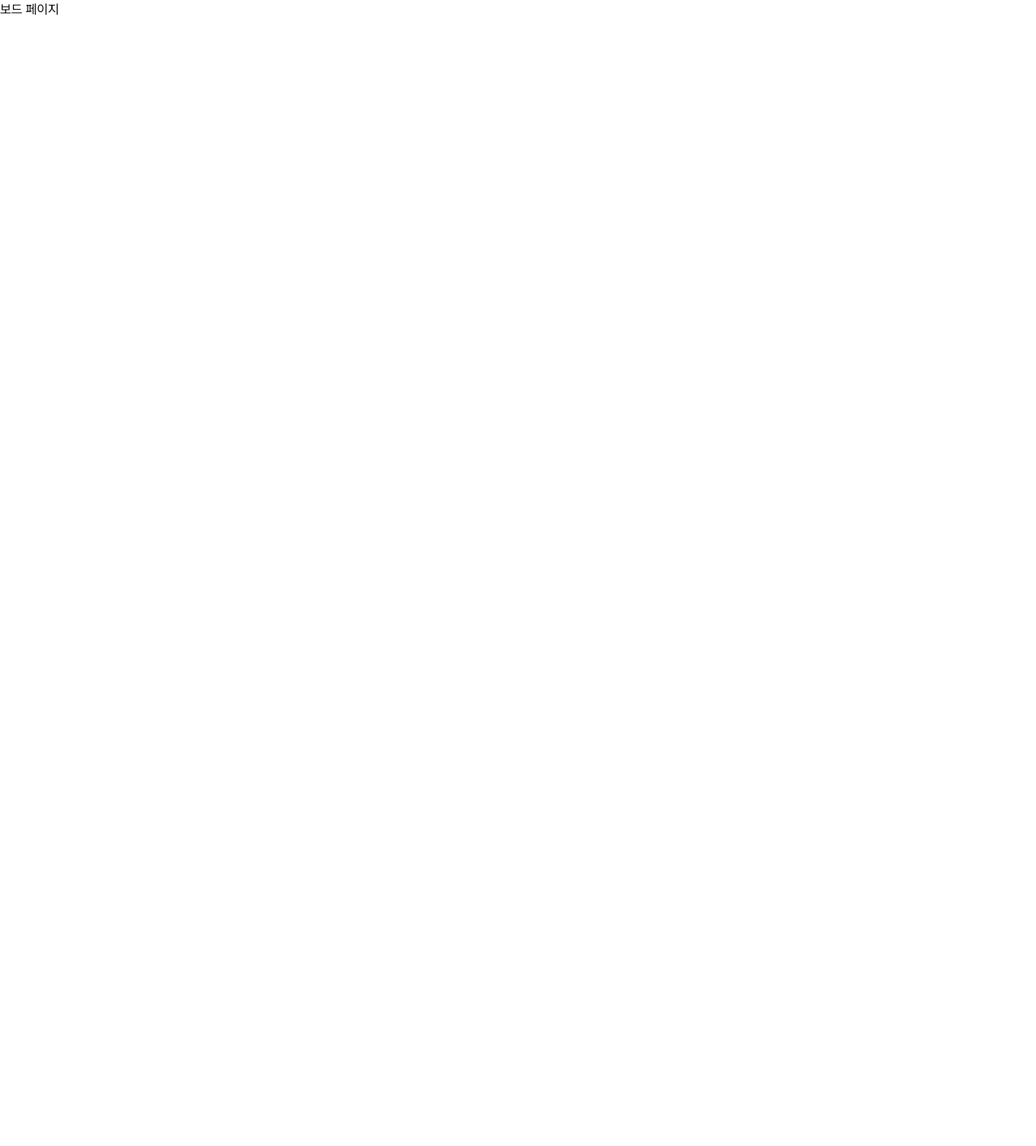
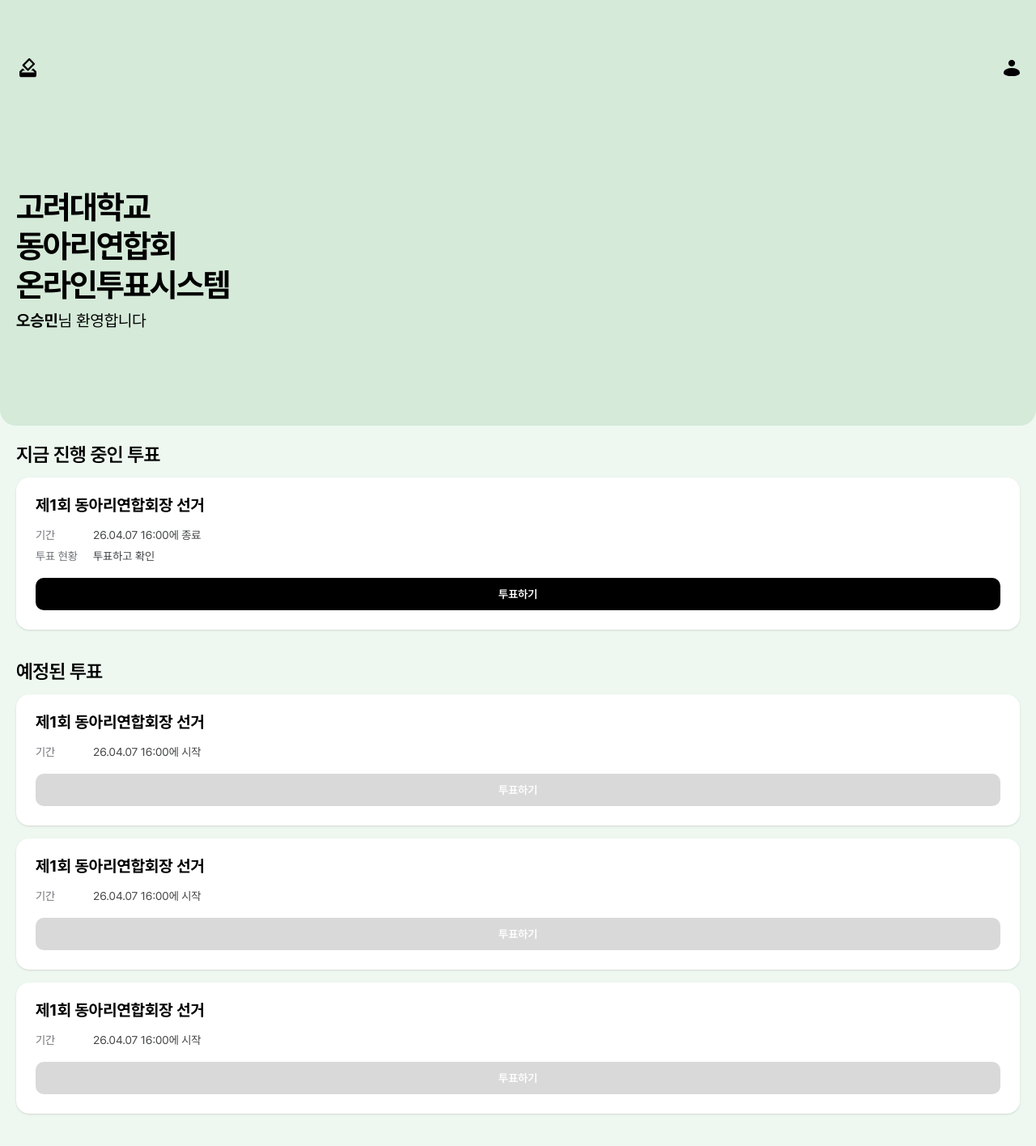
Before and after one commit to kucc/KU_Club_Association_E-Voting_Frontend, a Next.js app: page /board in a window 1280 px wide. Shown: the top 1416 px of the page at 81% size. Before the commit the page ends 800 px from the top, so only its background shows below. Built offline with nearby package versions, Linux system fonts and the light colour scheme.

Commit message:
홈_일반회원 작업 완료

```diff
--- a/app/(members)/board/page.tsx
+++ b/app/(members)/board/page.tsx
@@ -1,7 +1,260 @@
-export default function Page() {
+import { Sans } from '@/app/ui/sans';
+
+export default function BoardPage() {
   return (
-    <div>
-      <h1>보드 페이지</h1>
+    <div className="min-h-screen bg-voting-mint-high pb-[80px]">
+      {/* --- 1. 상단 민트색 헤더 섹션 --- */}
+      <section className="flex h-[526px] w-full flex-col rounded-b-[20px] bg-voting-mint">
+        {/* 아이콘 영역 */}
+        <div className="mt-[62px] flex h-[44px] w-full items-center justify-between gap-[12px] px-[20px]">
+          {/* 로고 아이콘 자리 (왼쪽 투표 모양) */}
+          <svg
+            width="28"
+            height="28"
+            viewBox="0 0 28 28"
+            fill="none"
+            xmlns="http://www.w3.org/2000/svg"
+          >
+            <path
+              d="M21.5 14.8349H20.7067L18.3733 17.1682H20.6017L22.6667 19.5016H6.33333L8.41 17.1682H10.8017L8.46833 14.8349H7.5L4 18.3349V23.0016C4 23.6204 4.24583 24.2139 4.68342 24.6515C5.121 25.0891 5.71449 25.3349 6.33333 25.3349H22.6667C23.2855 25.3349 23.879 25.0891 24.3166 24.6515C24.7542 24.2139 25 23.6204 25 23.0016V18.3349L21.5 14.8349ZM20.3333 8.94323L14.5583 14.7182L10.4167 10.5882L16.2033 4.81323L20.3333 8.94323ZM15.3867 2.3399L7.955 9.77157C7.84685 9.8795 7.76104 10.0077 7.7025 10.1488C7.64395 10.29 7.61382 10.4413 7.61382 10.5941C7.61382 10.7469 7.64395 10.8982 7.7025 11.0393C7.76104 11.1804 7.84685 11.3086 7.955 11.4166L13.73 17.1682C14.185 17.6466 14.92 17.6466 15.375 17.1682L22.795 9.77157C22.9032 9.66363 22.989 9.53543 23.0475 9.39429C23.1061 9.25316 23.1362 9.10186 23.1362 8.94907C23.1362 8.79627 23.1061 8.64497 23.0475 8.50384C22.989 8.3627 22.9032 8.2345 22.795 8.12657L17.02 2.35157C16.9147 2.24143 16.7884 2.15357 16.6486 2.09318C16.5087 2.03279 16.3581 2.00112 16.2058 2.00003C16.0535 1.99894 15.9025 2.02846 15.7617 2.08685C15.621 2.14523 15.4935 2.23128 15.3867 2.3399Z"
+              fill="black"
+            />
+          </svg>
+
+          {/* 프로필 아이콘 자리 (오른쪽 프로필 이미지) */}
+          <svg
+            width="20"
+            height="20"
+            viewBox="0 0 20 20"
+            fill="none"
+            xmlns="http://www.w3.org/2000/svg"
+          >
+            <path
+              d="M14.1304 4.08602C14.1304 6.34267 12.2812 8.17204 10 8.17204C7.71882 8.17204 5.86957 6.34267 5.86957 4.08602C5.86957 1.82937 7.71882 0 10 0C12.2812 0 14.1304 1.82937 14.1304 4.08602Z"
+              fill="black"
+            />
+            <path
+              d="M20 16.129C20 19.0847 13.9404 20 10.1557 20C6.3711 20 0 19.0847 0 16.129C0 13.1734 3.32174 10.1075 10 10.1075C16.6783 10.1075 20 13.1734 20 16.129Z"
+              fill="black"
+            />
+          </svg>
+        </div>
+
+        {/* 타이틀 및 환영문구 영역 */}
+        <div className="mt-[116px] flex h-[198px] w-full flex-col items-start justify-center gap-[10px] px-[20px] py-[10px]">
+          <Sans.T400
+            as="h1"
+            bold
+            color="black"
+          >
+            <span className="block leading-[48px] tracking-[-0.04em]">
+              {'고려대학교\n동아리연합회\n온라인투표시스템'}
+            </span>
+          </Sans.T400>
+
+          <div>
+            <Sans.T200
+              as="span"
+              bold
+              color="black"
+            >
+              오승민
+            </Sans.T200>
+            <Sans.T200
+              as="span"
+              color="black"
+            >
+              님 환영합니다
+            </Sans.T200>
+          </div>
+        </div>
+      </section>
+
+      <main className="flex w-full flex-col gap-[40px] px-[20px] py-[24px]">
+        {/* --- 2. 지금 진행 중인 투표 섹션 --- */}
+        <section className="flex flex-col gap-[16px]">
+          <Sans.T240
+            as="h2"
+            color="black"
+          >
+            <span className="font-semibold tracking-[-0.02em]">
+              지금 진행 중인 투표
+            </span>
+          </Sans.T240>
+
+          <div className="flex flex-col gap-[20px] rounded-[16px] bg-white p-[24px] shadow-sm">
+            <div className="flex items-center justify-between">
+              <Sans.T200
+                as="h3"
+                bold
+                color="black"
+              >
+                제1회 동아리연합회장 선거
+              </Sans.T200>
+            </div>
+
+            <div className="flex flex-col gap-[12px]">
+              <div className="flex gap-[16px]">
+                <Sans.T140
+                  as="span"
+                  color="medium"
+                  className="w-[55px]"
+                >
+                  기간
+                </Sans.T140>
+                <Sans.T140
+                  as="span"
+                  color="low"
+                >
+                  26.04.07 16:00에 종료
+                </Sans.T140>
+              </div>
+              <div className="flex gap-[16px]">
+                <Sans.T140
+                  as="span"
+                  color="medium"
+                  className="w-[55px]"
+                >
+                  투표 현황
+                </Sans.T140>
+                <Sans.T140
+                  as="span"
+                  color="low"
+                >
+                  투표하고 확인
+                </Sans.T140>
+              </div>
+            </div>
+
+            <button className="flex h-[40px] w-full items-center justify-center rounded-[10px] bg-voting-black text-[14px] font-semibold text-voting-text-white transition-transform active:scale-[0.98]">
+              투표하기
+            </button>
+          </div>
+        </section>
+
+        {/* --- 3. 예정된 투표 섹션 --- */}
+        <section className="flex flex-col gap-[16px]">
+          <Sans.T240
+            as="h2"
+            color="black"
+          >
+            <span className="font-semibold tracking-[-0.02em]">
+              예정된 투표
+            </span>
+          </Sans.T240>
+
+          <div className="flex flex-col gap-[20px] rounded-[16px] bg-white p-[24px] shadow-sm">
+            <div className="flex items-center justify-between">
+              <Sans.T200
+                as="h3"
+                bold
+                color="black"
+              >
+                제1회 동아리연합회장 선거
+              </Sans.T200>
+            </div>
+
+            <div className="flex flex-col gap-[8px]">
+              <div className="flex gap-[16px]">
+                <Sans.T140
+                  as="span"
+                  color="medium"
+                  className="w-[55px] whitespace-nowrap"
+                >
+                  기간
+                </Sans.T140>
+                <Sans.T140
+                  as="span"
+                  color="low"
+                >
+                  26.04.07 16:00에 시작
+                </Sans.T140>
+              </div>
+            </div>
+
+            <button
+              disabled
+              className="flex h-[40px] w-full cursor-not-allowed items-center justify-center rounded-[10px] bg-voting-disabled text-[14px] font-semibold text-voting-text-white"
+            >
+              투표하기
+            </button>
+          </div>
+
+          <div className="flex flex-col gap-[20px] rounded-[16px] bg-white p-[24px] shadow-sm">
+            <div className="flex items-center justify-between">
+              <Sans.T200
+                as="h3"
+                bold
+                color="black"
+              >
+                제1회 동아리연합회장 선거
+              </Sans.T200>
+            </div>
+
+            <div className="flex flex-col gap-[8px]">
+              <div className="flex gap-[16px]">
+                <Sans.T140
+                  as="span"
+                  color="medium"
+                  className="w-[55px] whitespace-nowrap"
+                >
+                  기간
+                </Sans.T140>
+                <Sans.T140
+                  as="span"
+                  color="low"
+                >
+                  26.04.07 16:00에 시작
+                </Sans.T140>
+              </div>
+            </div>
+
+            <button
+              disabled
+              className="flex h-[40px] w-full cursor-not-allowed items-center justify-center rounded-[10px] bg-voting-disabled text-[14px] font-semibold text-voting-text-white"
+            >
+              투표하기
+            </button>
+          </div>
+
+          <div className="flex flex-col gap-[20px] rounded-[16px] bg-white p-[24px] shadow-sm">
+            <div className="flex items-center justify-between">
+              <Sans.T200
+                as="h3"
+                bold
+                color="black"
+              >
+                제1회 동아리연합회장 선거
+              </Sans.T200>
+            </div>
+
+            <div className="flex flex-col gap-[8px]">
+              <div className="flex gap-[16px]">
+                <Sans.T140
+                  as="span"
+                  color="medium"
+                  className="w-[55px] whitespace-nowrap"
+                >
+                  기간
+                </Sans.T140>
+                <Sans.T140
+                  as="span"
+                  color="low"
+                >
+                  26.04.07 16:00에 시작
+                </Sans.T140>
+              </div>
+            </div>
+
+            <button
+              disabled
+              className="flex h-[40px] w-full cursor-not-allowed items-center justify-center rounded-[10px] bg-voting-disabled text-[14px] font-semibold text-voting-text-white"
+            >
+              투표하기
+            </button>
+          </div>
+        </section>
+      </main>
     </div>
   );
 }
```
